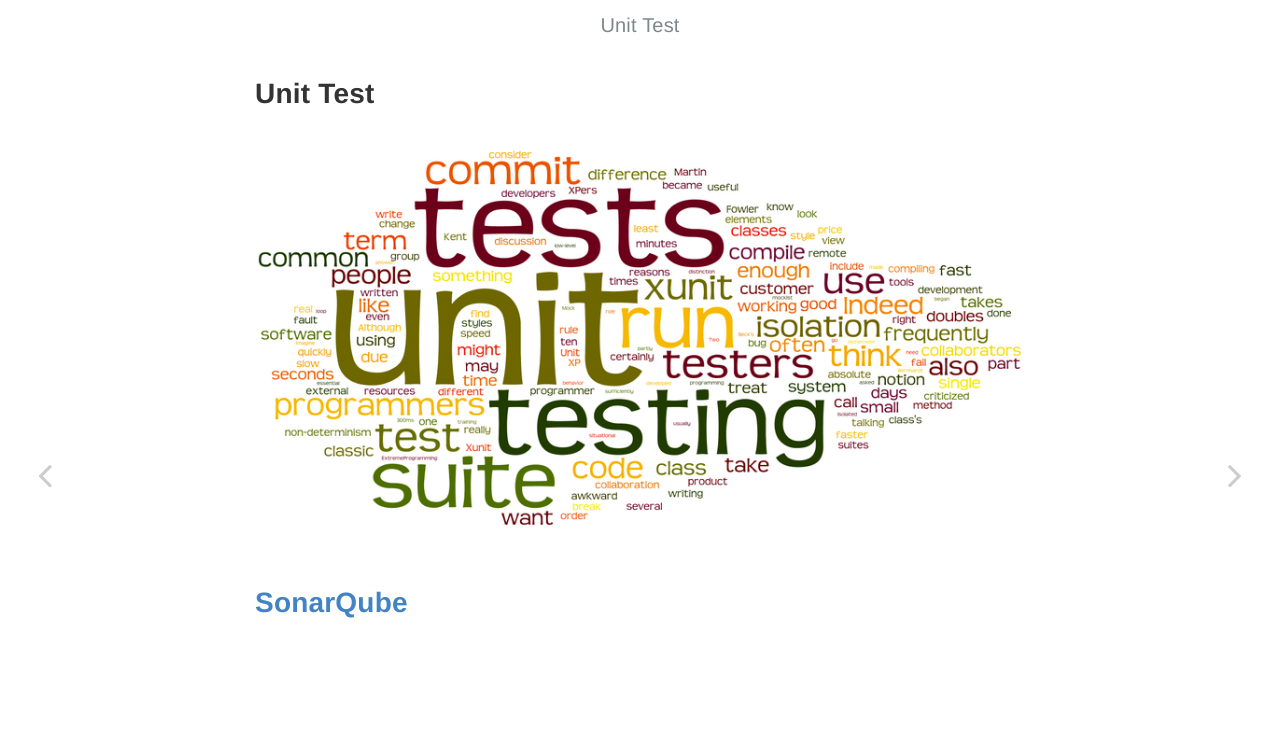
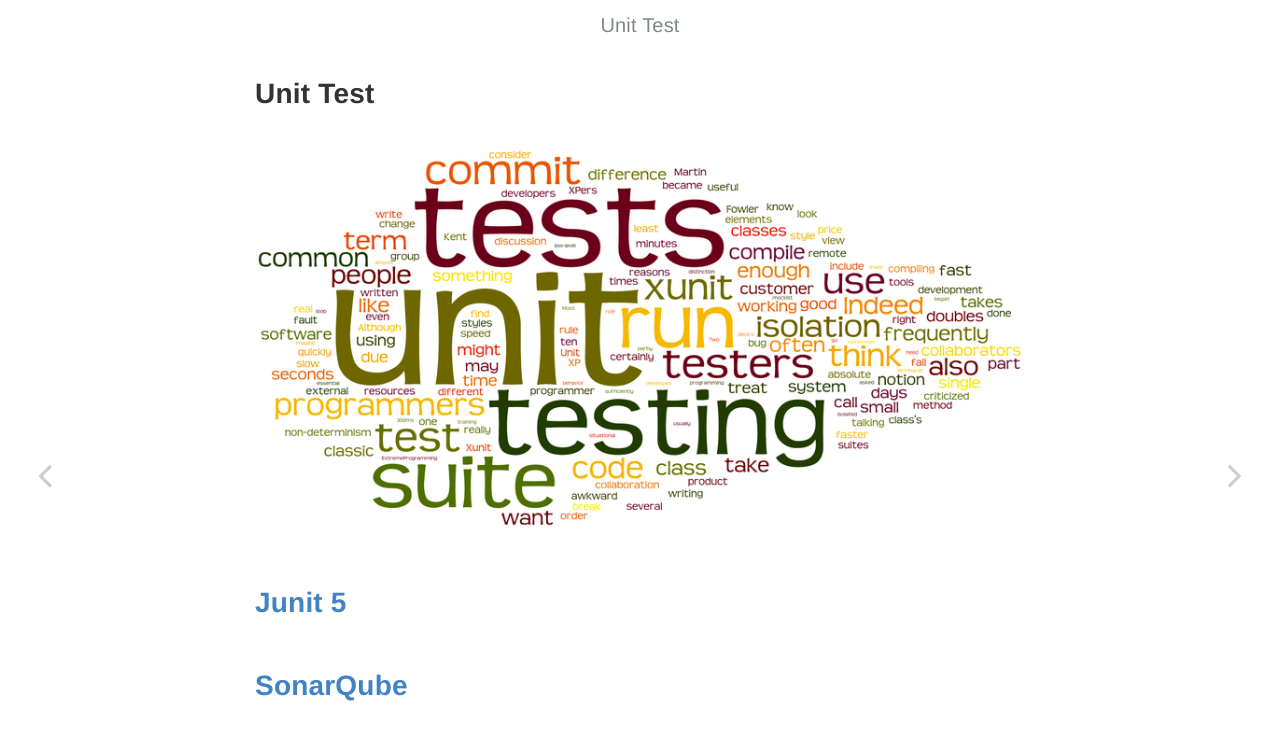
Before and after one commit to huypva/code-by-example-site, a Jekyll site: the page built from _posts/2021-10-18-unit-test.md, in a window 1280 px wide. Shown: the top 740 px of the page. Built offline with Jekyll 4.4.1, drawn with Linux system fonts in a browser that asks for light colours.

Commit message:
Add junit 5

```diff
--- a/_posts/2021-10-18-unit-test.md
+++ b/_posts/2021-10-18-unit-test.md
@@ -10,4 +10,6 @@ layout: post
     <img src="../assets/images/unit_test.png"/>
 </div>
 
+# [Junit 5](../unit-test/unit-test-junit-5)
+
 # [SonarQube](../unit-test/unit-test-sonar-qube)
```
